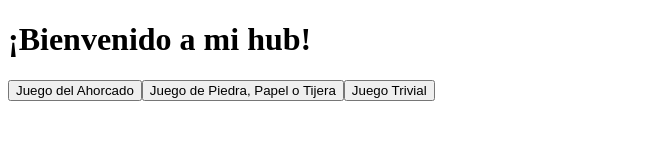
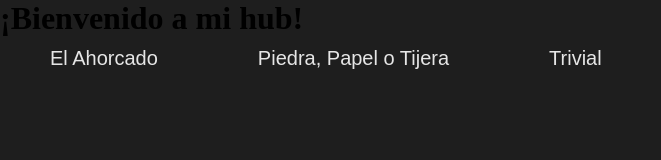
Before and after one commit to rociodominguez/Gameshub, a website built with Vite: page index.html in a window 1280 px wide. Shown: the whole page, without its empty margins (0-661 px from the left). Built offline with nearby package versions, Linux system fonts and the light colour scheme.

Commit message:
first style.css

```diff
--- a/index.html
+++ b/index.html
@@ -6,12 +6,7 @@
   <title>GamesHub</title>
 </head>
 <body>
-  <div id="app">
-    <button id="hangman-link">Juego del Ahorcado</button>
-    <button id="rock-link">Juego de Piedra, Papel o Tijera</button>
-    <button id="trivial-link">Juego Trivial</button>
-  </div>
-
-  <script type="module" src="main.js"></script>
+  <div id="app"></div>
+<script type="module" src="main.js"></script>
 </body>
 </html>
--- a/src/components/Home/Home.js
+++ b/src/components/Home/Home.js
@@ -8,15 +8,15 @@ const createHomePage = () => {
     title.textContent = '¡Bienvenido a mi hub!';
 
     const hangmanButton = document.createElement('button');
-    hangmanButton.textContent = 'Juego del Ahorcado';
+    hangmanButton.textContent = 'El Ahorcado';
     hangmanButton.id = 'hangman-link';
 
     const rockButton = document.createElement('button');
-    rockButton.textContent = 'Juego de Piedra, Papel o Tijera';
+    rockButton.textContent = 'Piedra, Papel o Tijera';
     rockButton.id = 'rock-link';
 
     const trivialButton = document.createElement('button');
-    trivialButton.textContent = 'Juego Trivial';
+    trivialButton.textContent = 'Trivial';
     trivialButton.id = 'trivial-link';
 
     main.appendChild(title);
--- /dev/null
+++ b/style.css
@@ -0,0 +1,124 @@
+* {
+    padding: 0;
+    margin: 0;
+    box-sizing: border-box;
+    list-style: none;
+    text-decoration: none;
+}
+
+:root {
+    --bg-color: #1e1e1e;
+    --text-color: #e6e6e6;
+    --glitch-pink: #E94BE8;
+    --glitch-blue: #00ffd5;
+}
+
+body {
+    background-color: var(--bg-color);
+}
+
+/* buttons styles */
+
+button,button::after {
+    padding: 10px 50px;
+    font-size: 20px;
+    border: none;
+    border-radius: 5px;
+    color: var(--text-color);
+    background-color: transparent;
+    position: relative;
+    border: 1px solid var(--details-color);
+  }
+
+  button::after {
+    --move1: inset(50% 50% 50% 50%);
+    --move2: inset(31% 0 40% 0);
+    --move3: inset(39% 0 15% 0);
+    --move4: inset(45% 0 40% 0);
+    --move5: inset(45% 0 6% 0);
+    --move6: inset(14% 0 61% 0);
+    clip-path: var(--move1);
+    content: 'JUGAR JUGAR JUGAR';
+    position: absolute;
+    top: 0;
+    left: 0;
+    right: 0;
+    bottom: 0;
+    display: block;
+  }
+
+  button:hover::after {
+    animation: glitch_4011 1s;
+    text-shadow: 10 10px 10px var(--text-color);
+    animation-timing-function: steps(2, end);
+    text-shadow: -3px -3px 0px var(--glitch-blue), 3px 3px 0px var(--glitch-pink);
+    background-color: transparent;
+    border: 3px solid var(--glitch-blue);
+  }
+
+  button:hover {
+    text-shadow: -1px -1px 0px var(--glitch-blue), 1px 1px 0px var(--glitch-pink);
+  }
+
+  button:hover {
+    background-color: transparent;
+    border: 1px solid var(--glitch-blue);
+    box-shadow: 0px 10px 10px -10px var(--glitch-blue);
+  }
+
+  @keyframes glitch_4011 {
+    0% {
+      clip-path: var(--move1);
+      transform: translate(0px,-10px);
+    }
+
+    10% {
+      clip-path: var(--move2);
+      transform: translate(-10px,10px);
+    }
+
+    20% {
+      clip-path: var(--move3);
+      transform: translate(10px,0px);
+    }
+
+    30% {
+      clip-path: var(--move4);
+      transform: translate(-10px,10px);
+    }
+
+    40% {
+      clip-path: var(--move5);
+      transform: translate(10px,-10px);
+    }
+
+    50% {
+      clip-path: var(--move6);
+      transform: translate(-10px,10px);
+    }
+
+    60% {
+      clip-path: var(--move1);
+      transform: translate(10px,-10px);
+    }
+
+    70% {
+      clip-path: var(--move3);
+      transform: translate(-10px,10px);
+    }
+
+    80% {
+      clip-path: var(--move2);
+      transform: translate(10px,-10px);
+    }
+
+    90% {
+      clip-path: var(--move4);
+      transform: translate(-10px,10px);
+    }
+
+    100% {
+      clip-path: var(--move1);
+      transform: translate(0);
+    }
+  }
```
